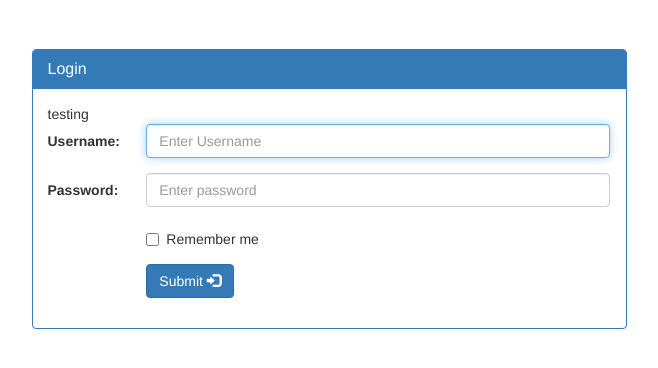
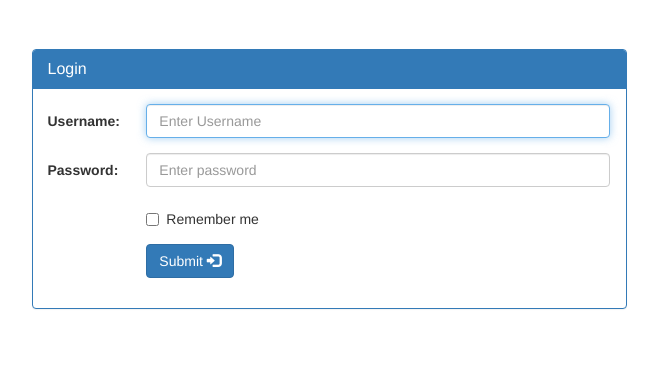
Before and after one commit to winex01/lucbanmis, a CodeIgniter app: page /database/index.php/auth/login in a window 1280 px wide. Shown: the part 51-419 px from the top of the page, without its empty margins (311-969 px from the left). Run offline with CodeIgniter, Linux system fonts and the light colour scheme; some libraries are stand-ins or nearby versions.

Commit message:
remove testing

```diff
--- a/application/views/auth/login.php
+++ b/application/views/auth/login.php
@@ -27,7 +27,7 @@
       <h3 class="panel-title">Login</h3>
     </div>
     <div class="panel-body">
-      testing
+
 
         <?php $this->load->view('flash/validationErrors'); ?>
 
```
